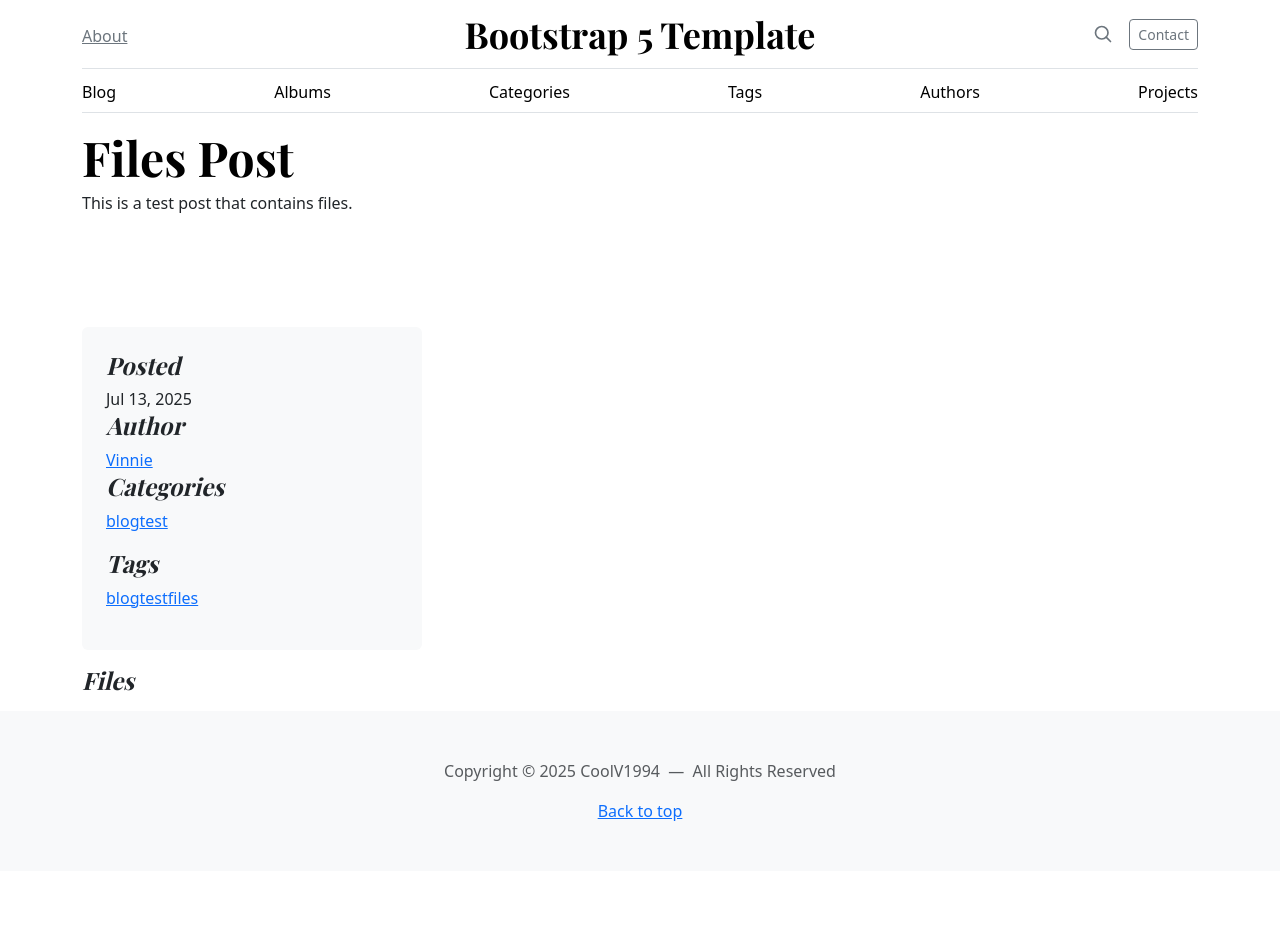
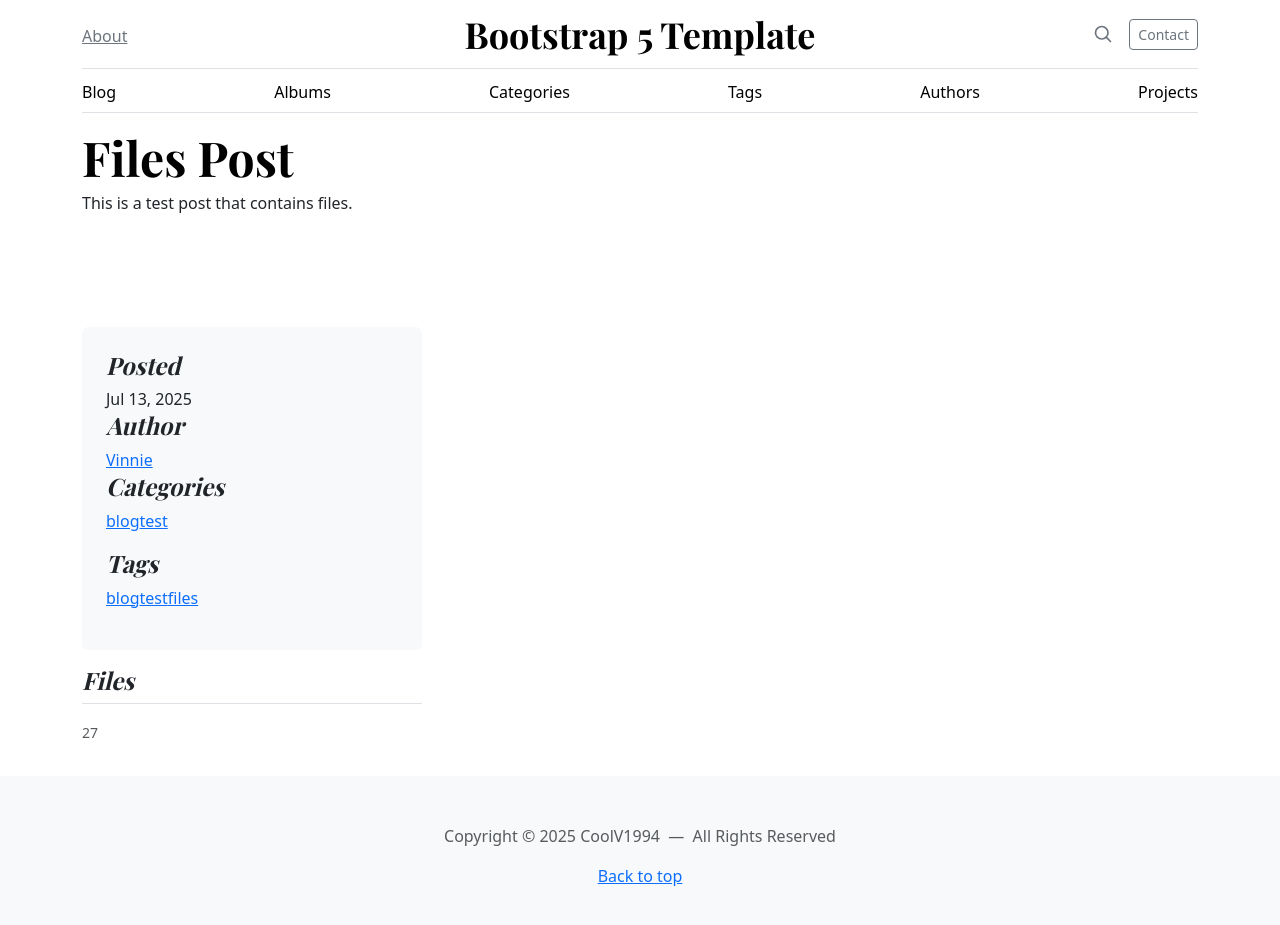
Before and after one commit to CoolV1994/Template-Bootstrap-5, a Jekyll site: the page built from _posts/2025-07-13-Files.md, in a window 1280 px wide and 936 px high. Shown: the top 925 px of the window. Built offline with Jekyll 4.4.1, drawn with Linux system fonts in a browser that asks for light colours.

Commit message:
Update post.html

```diff
--- a/_layouts/post.html
+++ b/_layouts/post.html
@@ -51,7 +51,7 @@ css:
 				<div id="post-files">
 					<h4 class="fst-italic">Files</h4>
 					<ul class="list-unstyled">
-{% for file in page.attachments %}
+{% for file in page.files %}
 						<li>
 							<a class="d-flex flex-column flex-lg-row gap-3 align-items-start align-items-lg-center py-3 link-body-emphasis text-decoration-none border-top" href="{{ post.url | prepend: site.baseurl }}">
 {% if file.thumbnail %}
```
